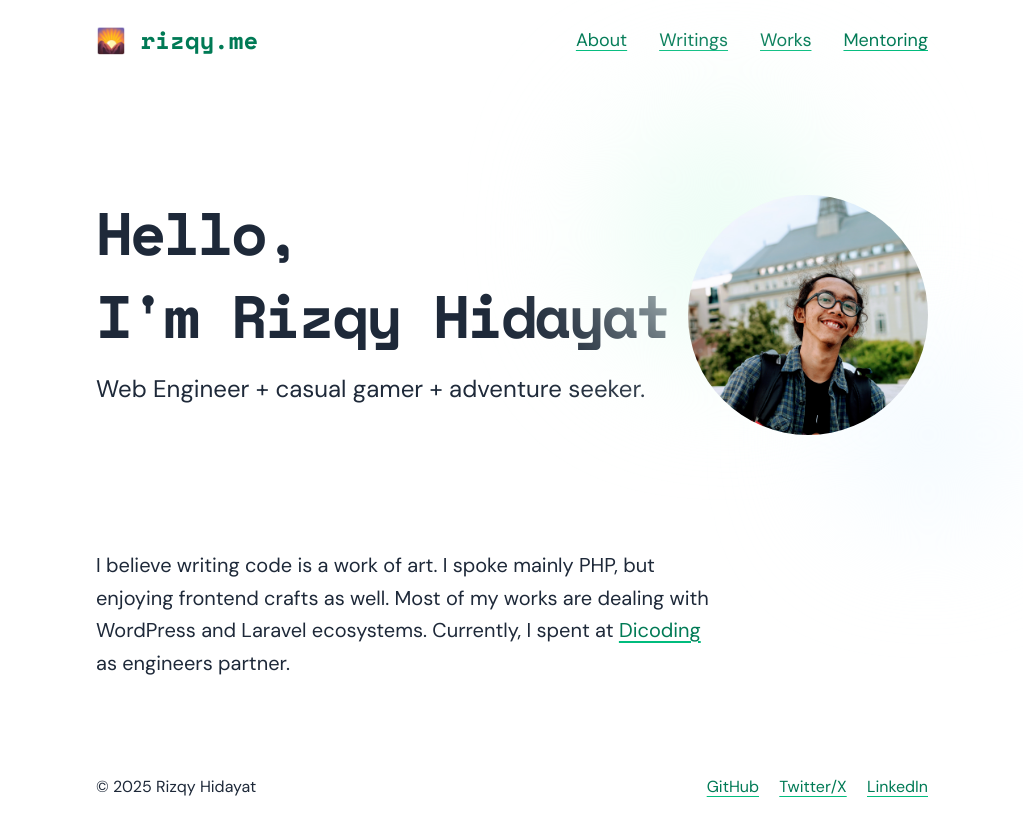
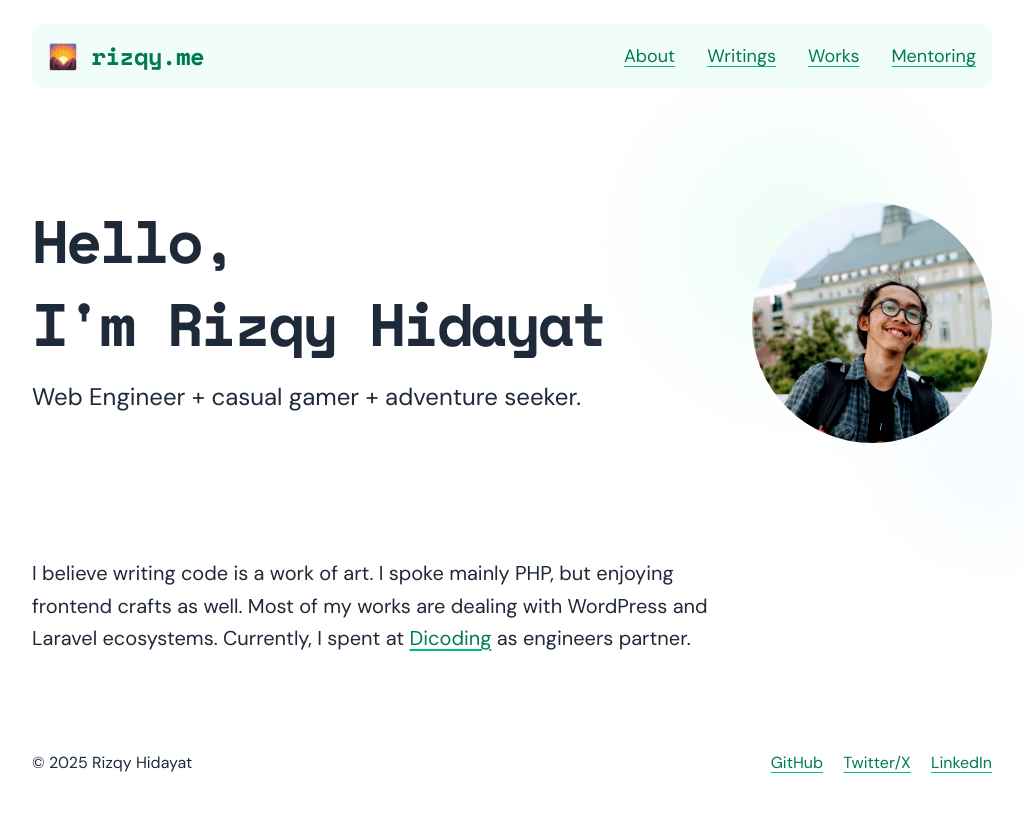
Before and after one commit to rizqyhi/rizqy.me, an Astro site: page / in a window 1280 px wide. Shown: the whole page, without its empty margins (128-1151 px from the left). After the commit the page ends 800 px from the top, so only its background shows below. Built offline with nearby package versions, Linux system fonts and the light colour scheme; Astro itself is replaced by a stand-in of ours.

Commit message:
feat: adjust nav styles

```diff
--- a/src/components/Nav.astro
+++ b/src/components/Nav.astro
@@ -1,11 +1,15 @@
-<header class="md:flex md:justify-between py-6">
-  <a href="/" class="font-mono text-2xl font-bold no-underline!">🌄 rizqy.me</a>
-  <nav
+<nav
+  class="md:flex md:justify-between mt-6 py-4 px-4 bg-emerald-50/70 backdrop-blur-sm rounded-xl sticky top-6 z-10"
+>
+  <a href="/" class="font-mono text-2xl font-bold tracking-tight no-underline!"
+    >🌄 rizqy.me</a
+  >
+  <div
     class="md:flex md:items-center mt-4 md:mt-0 leading-loose md:leading-normal"
   >
     <a href="/about" class="text-lg mr-4 md:mx-4">About</a>
     <a href="/writings" class="text-lg mr-4 md:mx-4">Writings</a>
     <a href="/works" class="text-lg mr-4 md:mx-4">Works</a>
     <a href="/mentoring" class="text-lg mr-4 md:mx-4 md:mr-0">Mentoring</a>
-  </nav>
-</header>
+  </div>
+</nav>
--- a/src/layouts/BaseLayout.astro
+++ b/src/layouts/BaseLayout.astro
@@ -29,7 +29,7 @@ import Footer from "../components/Footer.astro";
       crossorigin="anonymous"></script>
   </head>
   <body hx-boost="true">
-    <div class="max-w-4xl mx-auto px-8">
+    <div class="max-w-5xl mx-auto px-8">
       <Nav />
 
       <slot />
```
